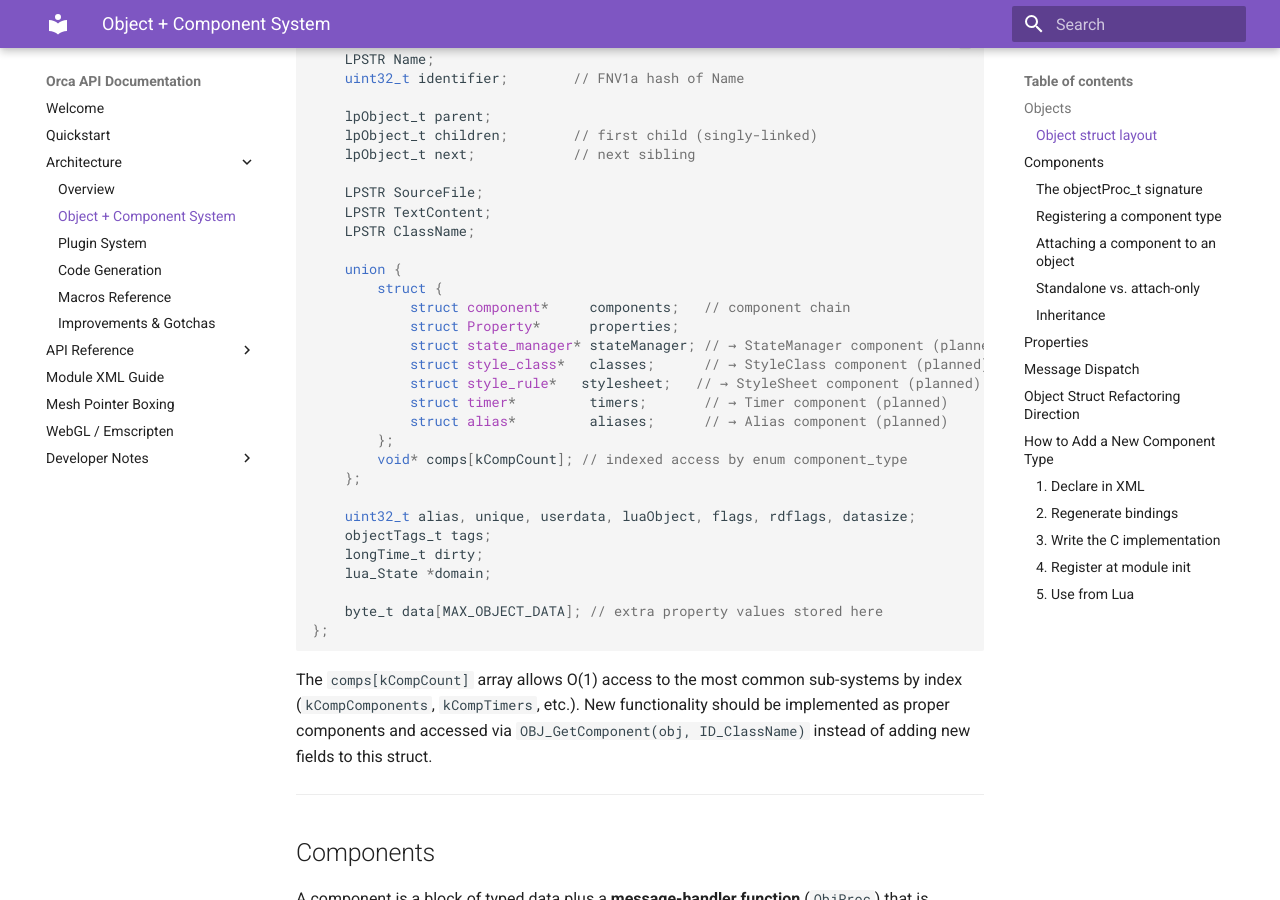
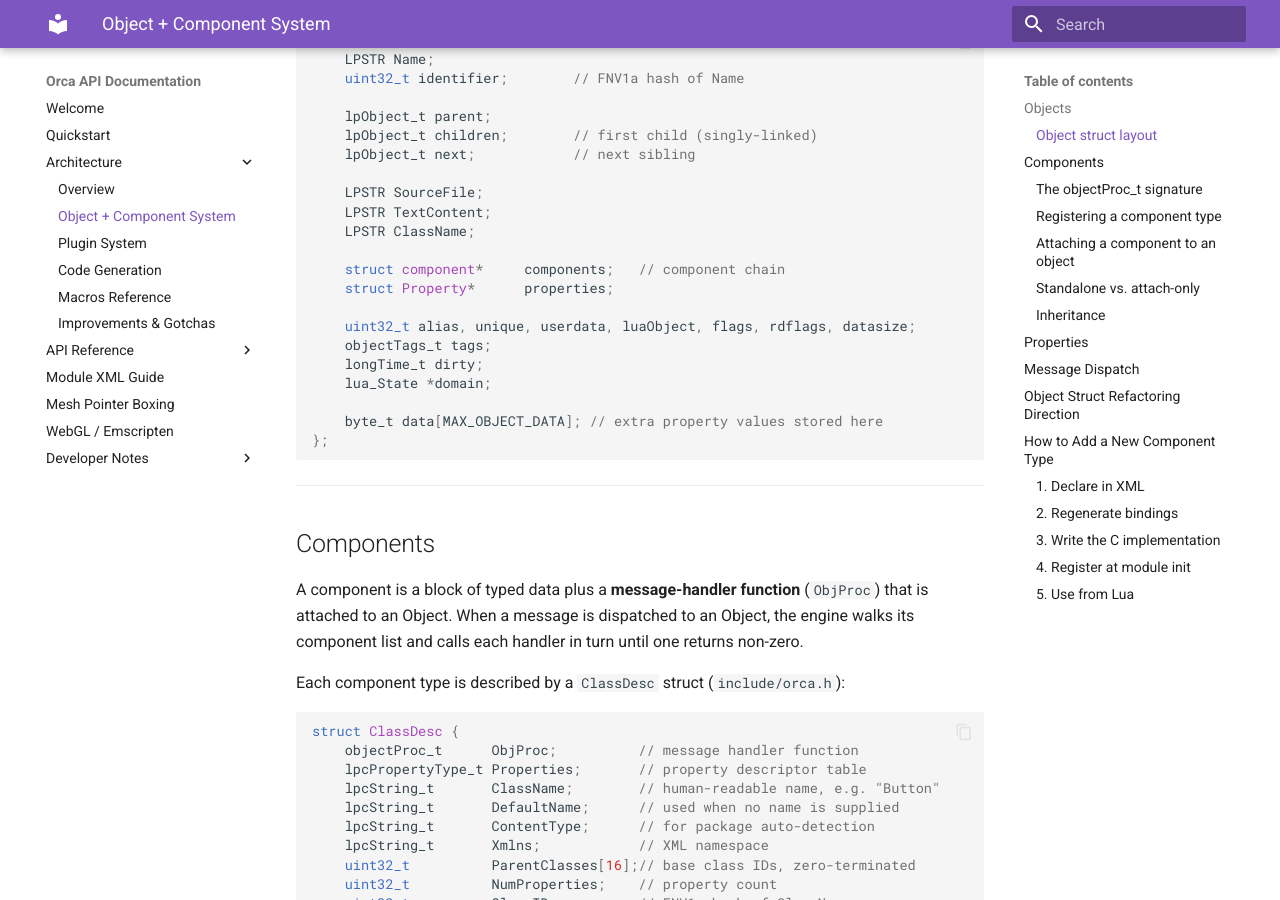
Before and after one commit to corepunch/orca, an MkDocs documentation site: the page built from docs/architecture/object-component-system.md, in a window 1280 px wide and 900 px high, scrolled down 717 px. Built offline with MkDocs 1.6.1 and Material for MkDocs 9.7.7, drawn with Linux system fonts in a browser that asks for light colours.

Commit message:
Expose Object.components and update tests
Remove the union/comps[kCompCount] from struct Object in the architecture docs, leaving explicit components and properties fields. Update tests to access the component chain directly via obj->components instead of using OBJ_GetObjectComponent(obj, kCompComponents). Adjusted files: docs/architecture/object-component-system.md, tests/test_properties.c, and tests/test_styles.c. This simplifies the Object layout and aligns tests with the new direct-field access.

````diff
--- a/docs/architecture/object-component-system.md
+++ b/docs/architecture/object-component-system.md
@@ -30,18 +30,8 @@ struct Object {
     LPSTR TextContent;
     LPSTR ClassName;
 
-    union {
-        struct {
-            struct component*     components;   // component chain
-            struct Property*      properties;
-            struct state_manager* stateManager; // → StateManager component (planned)
-            struct style_class*   classes;      // → StyleClass component (planned)
-            struct style_rule*   stylesheet;   // → StyleSheet component (planned)
-            struct timer*         timers;       // → Timer component (planned)
-            struct alias*         aliases;      // → Alias component (planned)
-        };
-        void* comps[kCompCount]; // indexed access by enum component_type
-    };
+    struct component*     components;   // component chain
+    struct Property*      properties;
 
     uint32_t alias, unique, userdata, luaObject, flags, rdflags, datasize;
     objectTags_t tags;
@@ -51,8 +41,6 @@ struct Object {
     byte_t data[MAX_OBJECT_DATA]; // extra property values stored here
 };
 ```
-
-The `comps[kCompCount]` array allows O(1) access to the most common sub-systems by index (`kCompComponents`, `kCompTimers`, etc.). New functionality should be implemented as proper components and accessed via `OBJ_GetComponent(obj, ID_ClassName)` instead of adding new fields to this struct.
 
 ---
 
````
Also changed, not shown: 2 other files.
